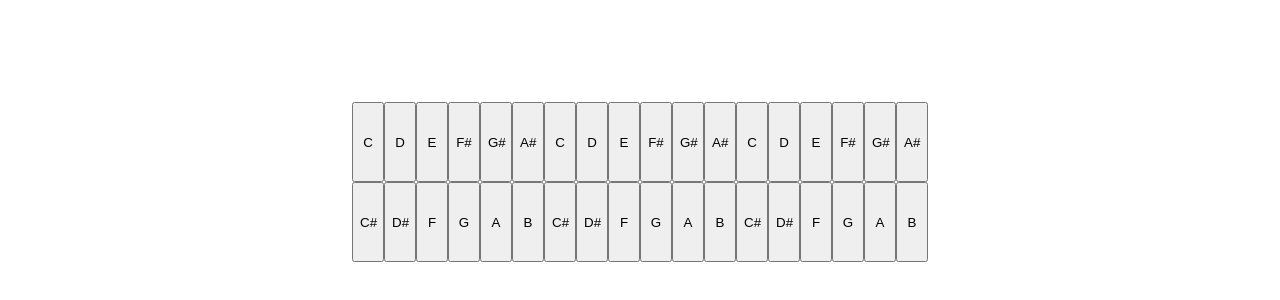
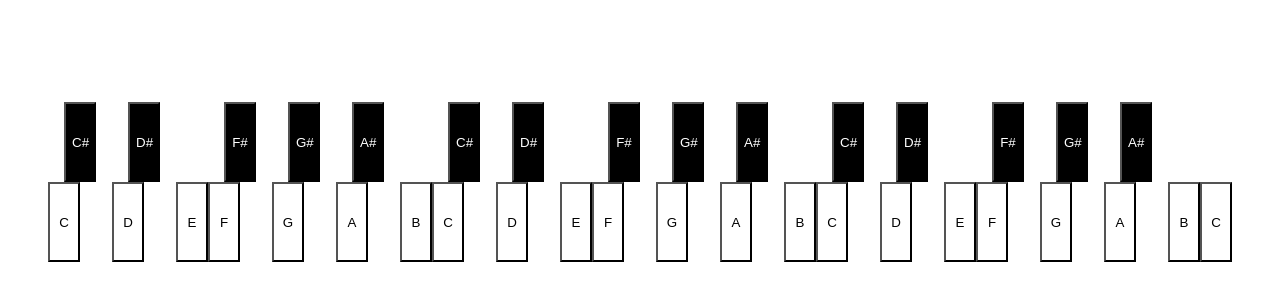
Before and after one commit to OoDeLally/my-edo, a React (Create React App) app: page / in a window 1280 px wide. Shown: the part 218-518 px from the top of the page. Built offline with nearby package versions, Linux system fonts and the light colour scheme.

Commit message:
automatic display of keyboard

```diff
--- a/src/Keyboard.scss
+++ b/src/Keyboard.scss
@@ -1,32 +1,40 @@
 .keyboard {
+  display: flex;
+  flex-direction: column;
+  flex-wrap: nowrap;
+  justify-content: center;
+  align-items: center;
+  align-content: space-around;
 
+  .row {
+    display: flex;
+    flex-direction: row;
+    flex-wrap: nowrap;
+    justify-content: center;
+    align-items: center;
+    align-content: space-around;
 
-  button.note-key {
-    width: 2rem;
-    height: 5rem;
-    text-align: center;
-  }
+    button.note-key, .key-separator {
+      width: 2rem;
+      height: 5rem;
+      text-align: center;
+    }
 
-  .black-row {
-    padding: 0 1rem;
-
-    button.note-key {
+    button.note-key.white {
+      background: white;
+      color: black;
+      &.playing {
+        box-shadow: 0em 0em 1em lightgrey inset;
+      }
+    }
+    button.note-key.black {
       background: black;
       color: white;
-    }
-    button.note-key.playing {
-      box-shadow: 0em 0em 1em lightgrey inset;
+      &.playing {
+        box-shadow: 0em 0em 1em grey inset;
+      }
     }
   }
 
 
-  .white-row {
-    button.note-key {
-      background: white;
-    }
-    button.note-key.playing {
-      box-shadow: 0em 0em 1em grey inset;
-    }
-  }
-
 }
--- a/src/Keyboard.tsx
+++ b/src/Keyboard.tsx
@@ -9,20 +9,22 @@ export const Keyboard = ({ startOctave, rangeInOctaves }: KeyboardProps) => {
   const { degreeCount } = useEdoContext();
 
 
-  const [rows, setRow] = useState<Array<KeyboardKeyRowProps & { name: string}>>([
-    {
-      name: 'white',
-      startOctave: startOctave,
-      startDegree: 0,
-      rangeInDegree: rangeInOctaves * degreeCount,
-      stepSizeInDegree: 2,
-    },
+  const [rows, ] = useState<Array<KeyboardKeyRowProps & { name: string }>>([
     {
       name: 'black',
       startOctave: startOctave,
       startDegree: 1,
       rangeInDegree: rangeInOctaves * degreeCount,
-      stepSizeInDegree: 2,
+      degrees: ['C#', 'D#', 'F#', 'G#', 'A#'],
+      keyStyleClass: 'black',
+    },
+    {
+      name: 'white',
+      startOctave: startOctave,
+      startDegree: 0,
+      rangeInDegree: rangeInOctaves * degreeCount + 1,
+      degrees: ['C', 'D', 'E', 'F', 'G', 'A', 'B'],
+      keyStyleClass: 'white',
     },
   ]);
 
--- a/src/KeyboardKey.tsx
+++ b/src/KeyboardKey.tsx
@@ -7,7 +7,7 @@ const audioContext = new window.AudioContext();
 
 
 
-export const KeyboardKey = ({ note }: NoteKeyProps) => {
+export const KeyboardKey = ({ note, keyStyleClass }: NoteKeyProps) => {
   const { getFrequency, parseNote } = useEdoContext();
   const [isPlaying, setIsPlaying] = useState(false);
   const gainNode = useMemo(
@@ -44,7 +44,7 @@ export const KeyboardKey = ({ note }: NoteKeyProps) => {
   );
   return (
     <button
-      className={classNames('note-key', isPlaying && 'playing')}
+      className={classNames('note-key', keyStyleClass, isPlaying && 'playing')}
       onMouseDown={start}
       onMouseOut={stop}
       onMouseUp={stop}
@@ -56,4 +56,5 @@ export const KeyboardKey = ({ note }: NoteKeyProps) => {
 
 interface NoteKeyProps {
   note: string;
+  keyStyleClass?: string;
 }
--- a/src/KeyboardKeyRow.tsx
+++ b/src/KeyboardKeyRow.tsx
@@ -5,23 +5,34 @@ import { KeyboardKey } from './KeyboardKey';
 import './App.scss';
 
 
-export const KeyboardKeyRow = ({ startOctave, startDegree, rangeInDegree, stepSizeInDegree }: KeyboardKeyRowProps) => {
-  const { degreeSizeInCents, getNoteName } = useEdoContext();
+
+export const KeyboardKeyRow =
+  ({ startOctave, startDegree, rangeInDegree, keyStyleClass, degrees }: KeyboardKeyRowProps) => {
+  const { degreeSizeInCents, getNoteName, parseNote } = useEdoContext();
 
   const keyboardKeys = useMemo(
     () => {
       const keys = [];
       const startCent = startOctave * CENTS_IN_OCTAVE + startDegree * degreeSizeInCents;
-      const step = stepSizeInDegree * degreeSizeInCents;
+      const step = 1 * degreeSizeInCents;
       const end = startCent + rangeInDegree * degreeSizeInCents;
       for (let cent = startCent; cent < end; cent += step) {
+        const note = getNoteName(cent);
+        console.log('note :', note);
+        const [degreeName] = parseNote(note);
+        console.log('degreeName :', degreeName);
         keys.push(
-          <KeyboardKey key={cent} note={getNoteName(cent)} />
+          degrees.includes(degreeName)
+            ? <KeyboardKey key={cent} note={note} keyStyleClass={keyStyleClass} />
+            : <div className="key-separator" key={cent}>&nbsp;</div>
         );
       }
       return keys;
     },
-    [degreeSizeInCents, getNoteName, startOctave, startDegree, rangeInDegree, stepSizeInDegree],
+    [
+      degrees, degreeSizeInCents, getNoteName, startOctave, parseNote,
+      startDegree, rangeInDegree, keyStyleClass
+    ],
   );
 
   return (
@@ -36,5 +47,6 @@ export interface KeyboardKeyRowProps {
   startOctave: number;
   startDegree: number;
   rangeInDegree: number;
-  stepSizeInDegree: number;
+  degrees: string[];
+  keyStyleClass?: string;
 }
```
